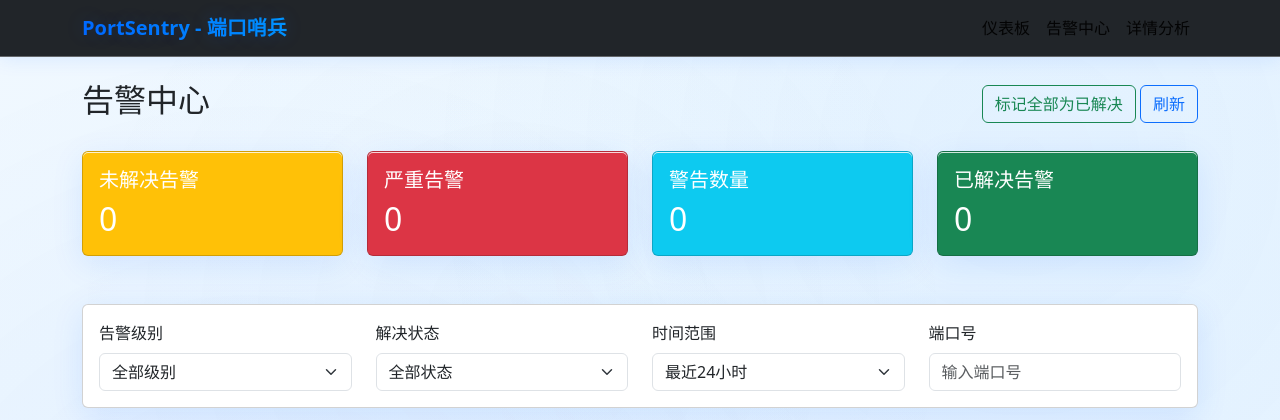
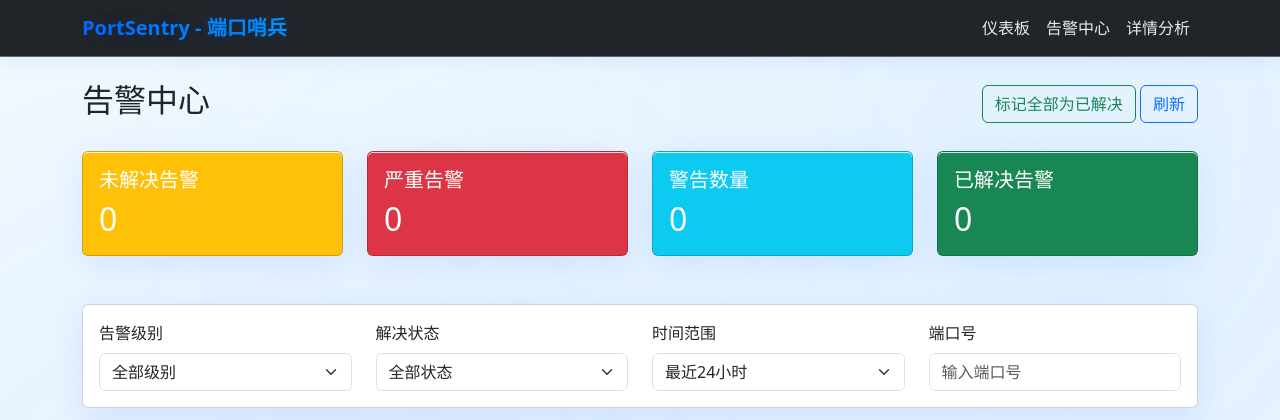
Before and after one commit to AaaBinfinity/PortSentry, a Flask app: page /alerts in a window 1280 px wide. Shown: the top 420 px of the page. Run offline with Flask 3, Linux system fonts and the light colour scheme; data that the repository does not hold is empty.

Commit message:
更新前端导航栏

```diff
--- a/static/css/style.css
+++ b/static/css/style.css
@@ -399,7 +399,7 @@ body::before {
   transition: all 0.3s ease;
 }
 .navbar-dark .navbar-nav .nav-link {
-    color: rgba(0, 0, 0, 0.9);
+    color: rgba(255, 255, 255, 0.9);
 }
 .form-control:focus {
   background: rgba(255, 255, 255, 0.9);
```
